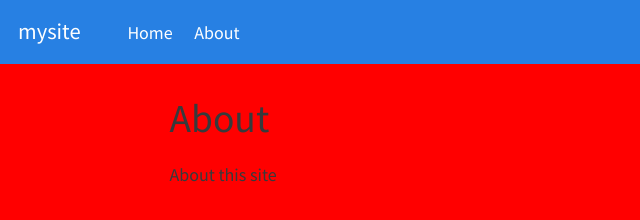
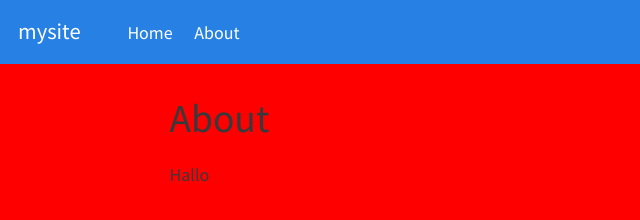
Before and after one commit to BenutzernameVergeben/BenutzernameVergeben.github.io, a plain HTML site: page about.html in a window 1280 px wide. Shown: the full height of the page, 0-640 px from the left. Drawn offline with Linux system fonts and the light colour scheme.

Commit message:
Update about.html

```diff
--- a/about.html
+++ b/about.html
@@ -120,7 +120,7 @@ ul.task-list li input[type="checkbox"] {
 
 </header>
 
-<p>About this site</p>
+<p>Hallo</p>
 
 
 
```
